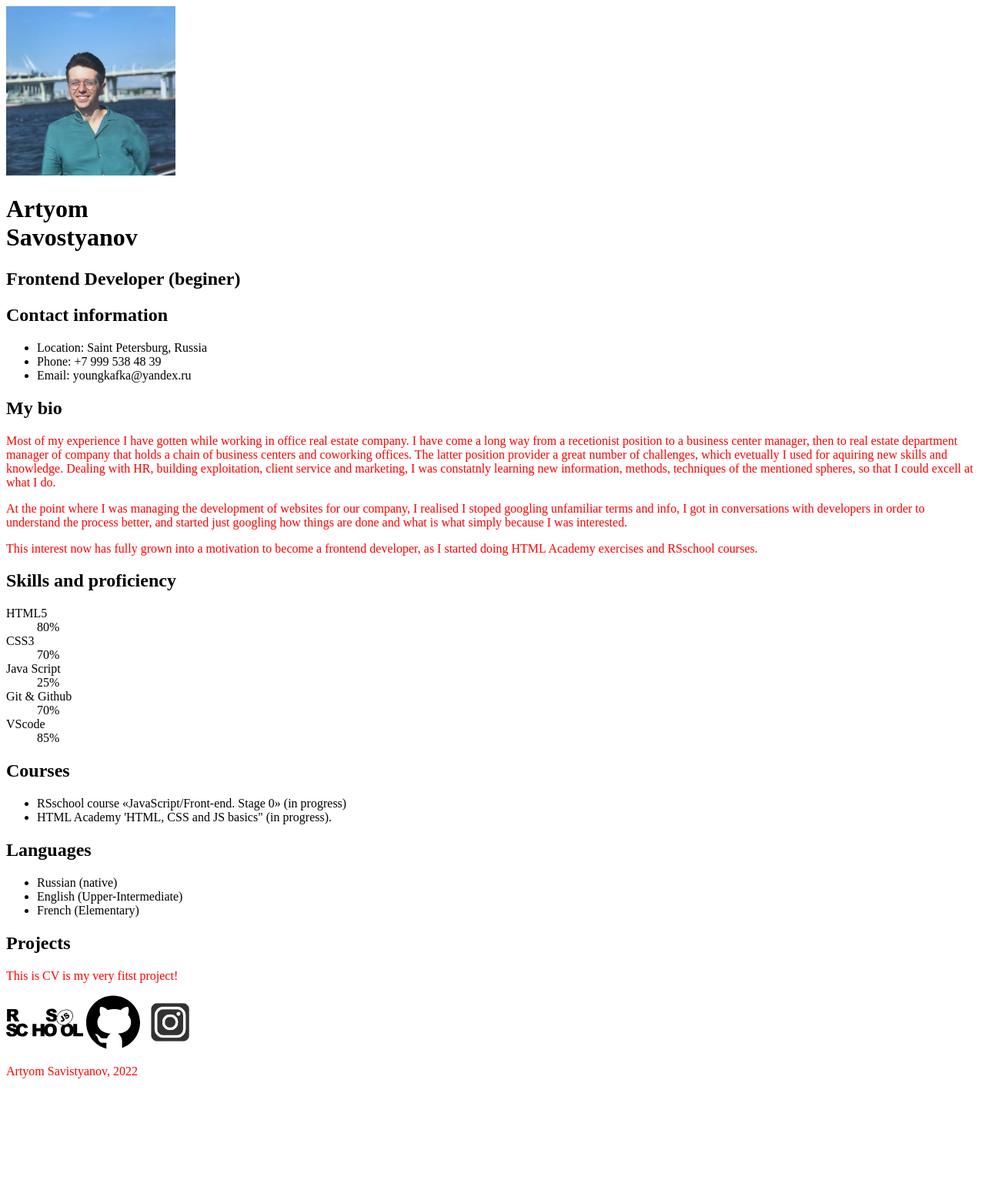
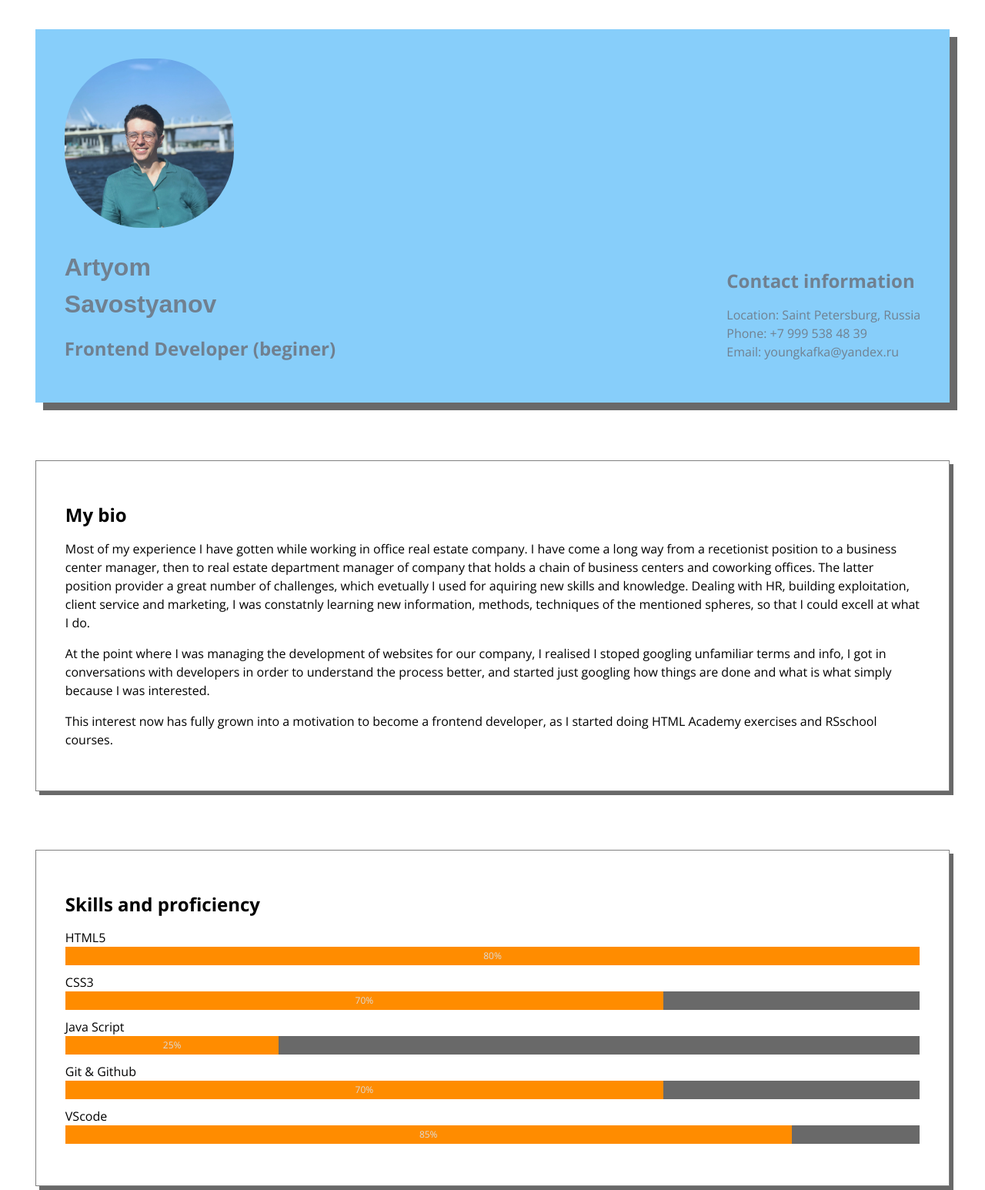
Before and after one commit to Yougkafka/rsschool-cv, a plain HTML site: page index.html in a window 1280 px wide. Shown: the top 1546 px of the page at 77% size. Before the commit the page ends 1417 px from the top, so only its background shows below. Drawn offline with nearby package versions, Linux system fonts and the light colour scheme.

Commit message:
feat: add styles

```diff
--- a/style.css
+++ b/style.css
@@ -1,3 +1,106 @@
-p {
-    color: red;
+@import url(https://fonts.googleapis.com/css?family=Varela+Round);
+@import url(https://fonts.googleapis.com/css?family=Open+Sans:400,300,600,700);
+
+.resume-wrapper {
+    display: flex;
+    justify-content: space-between;
+    background-color:lightskyblue;
+    padding: 3%;
+    margin: 3%;
+    color:slategrey;
+    box-shadow: dimgrey 10px 10px;
 }
+
+.round-avatar {
+    border-radius: 100px;
+    text-align: center;
+}
+
+body {
+    font-family: 'Open Sans', sans-serif;
+    font-size: 16px;
+    line-height: 1.5em;
+}
+
+.name {
+    text-align: left;
+    font-family: 'Valera-round', sans-serif;
+    line-height: 3em;
+    text-transform: capitalize;
+
+
+}
+
+.contacts {
+    line-height: 1,4em;
+    align-self: flex-end;
+}
+
+.list-contacts {
+    list-style-type: none;
+    padding-left: 0px;
+}
+
+.bio {
+    display: inline-flex;
+    border: 1px grey solid;
+    padding: 3%;
+    margin: 3%;
+    box-shadow: dimgrey 5px 5px;
+
+}
+
+.skills {
+    display: block;
+    border: 1px grey solid;
+    padding: 3%;
+    margin: 3%;
+    box-shadow: dimgrey 5px 5px;
+}
+
+.courses {
+    display: block;
+    float: left;
+    margin: 3%;
+    padding: 3%;
+    width: 38%;
+    height: 200px;
+    border: 1px grey solid;
+    box-shadow: dimgrey 5px 5px;
+}
+
+.lang {
+    display: block;
+    float: left;
+    margin: 3%;
+    padding: 3%;
+    width: 37%;
+    height: 200px;
+    border: 1px grey solid;
+    box-shadow: dimgrey 5px 5px;
+}
+
+.progress dd {
+    margin: 0;
+    margin-bottom: 10px;
+    background-color: dimgrey;
+}
+
+.skills-level {
+    font-size: 12px;
+    text-align: center;
+    color:gainsboro;
+    background-color: darkorange;
+}
+
+.projects {
+    display: flex;
+    border: 1px grey solid;
+    padding: 3%;
+    margin: 3%;
+    box-shadow: dimgrey 5px 5px;
+}
+
+footer {
+    text-align: center;
+}
```
